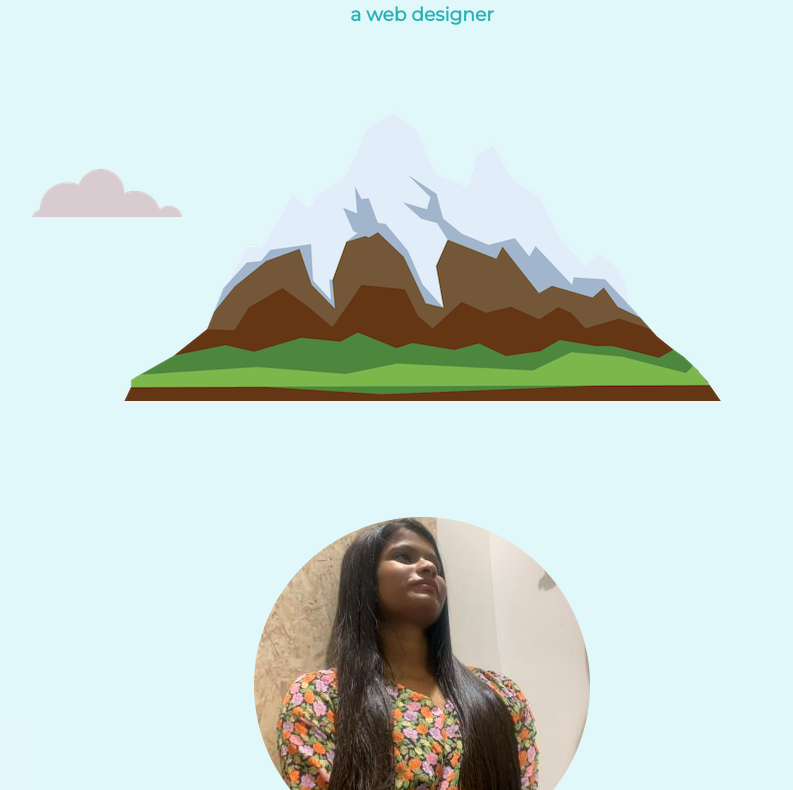
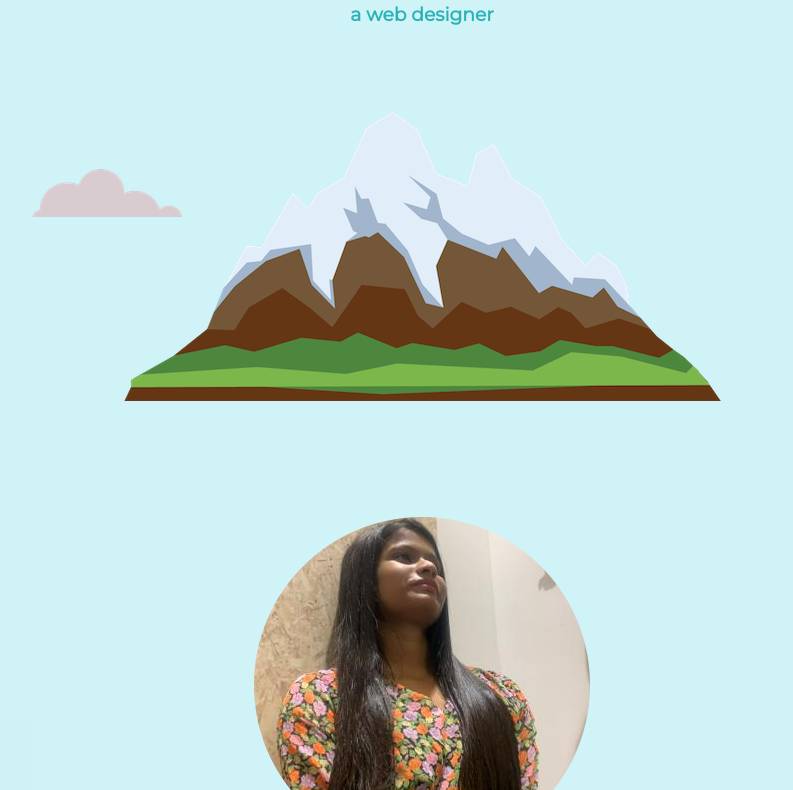
Before and after one commit to Keerthana0501/Personal-Site, a plain HTML site: page index.html in a window 1280 px wide. Shown: the part 298-1088 px from the top of the page, without its empty margins (218-1011 px from the left). Drawn offline with Linux system fonts and the light colour scheme.

Commit message:
Update style.css

```diff
--- a/css/style.css
+++ b/css/style.css
@@ -4,6 +4,7 @@ body{
 	text-align: center;
 	font-family: 'Merriweather', serif;
 	color: #40514E;
+	background-color: #b0ebf160;
 
 
 
```
